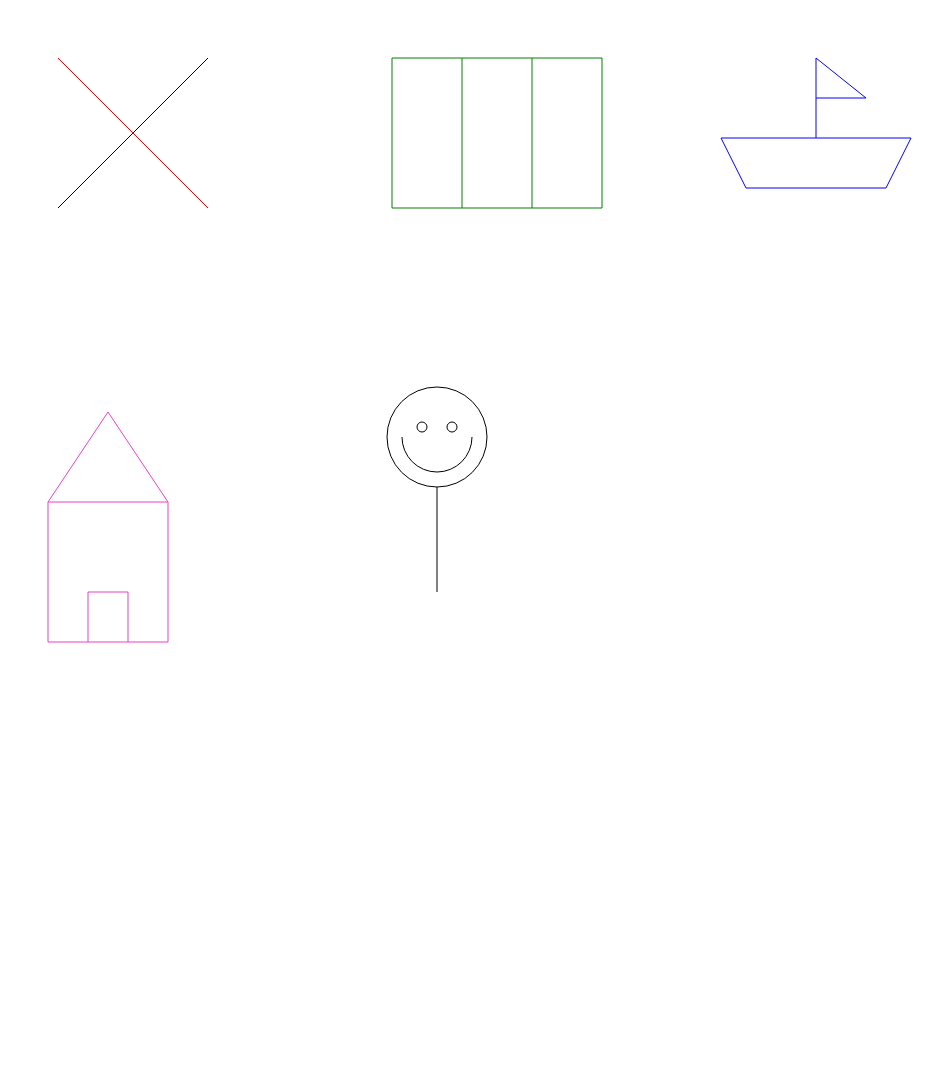
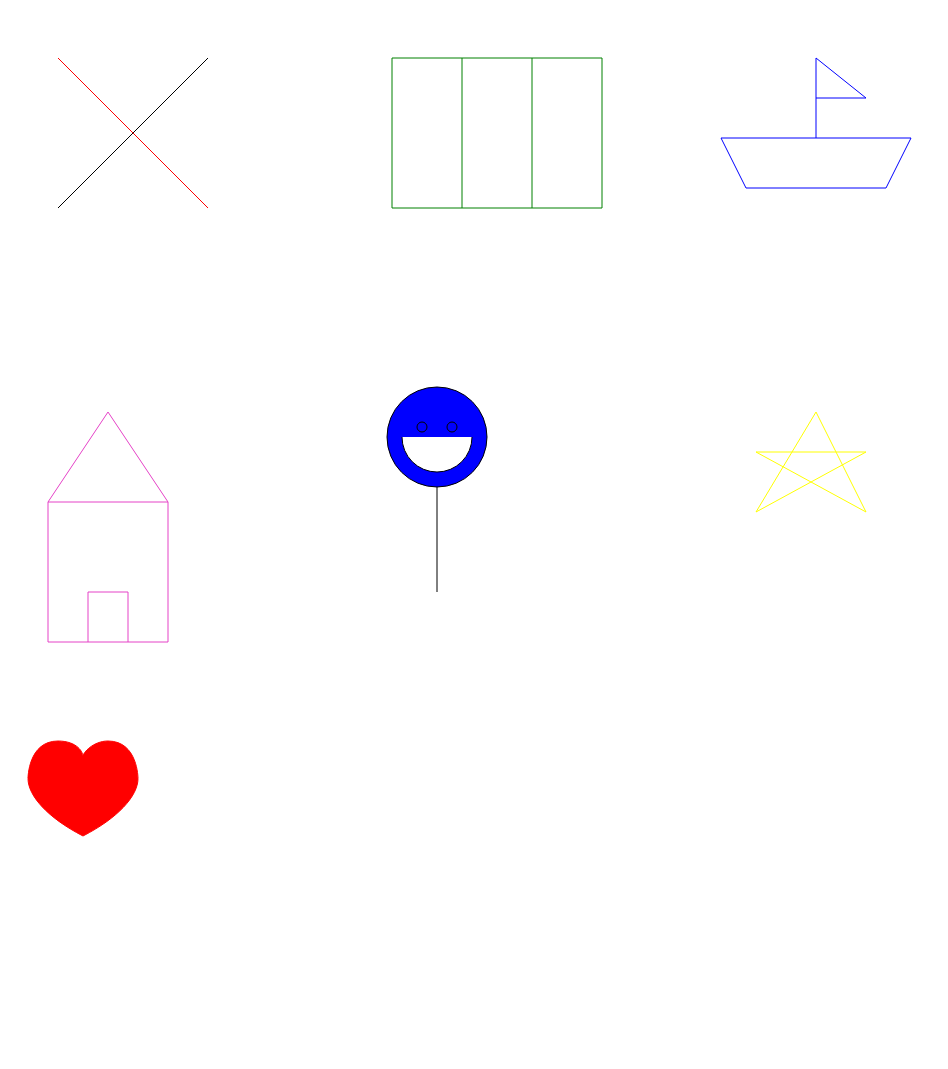
Before and after one commit to OGlou7/exercice-canvas, a plain HTML site: page index.html in a window 1280 px wide. Shown: the whole page, without its empty margins (0-948 px from the left). Before the commit the page ends 800 px from the top, so only its background shows below. Drawn offline with Linux system fonts and the light colour scheme.

Commit message:
js canvas

```diff
--- a/index.html
+++ b/index.html
@@ -22,6 +22,13 @@
   <canvas id="boy" width="350" height="350">
   Canvas :(
   </canvas>
+  <canvas id="star" width="350" height="350">
+  Canvas :(
+  </canvas>
+  <canvas id="heart" width="350" height="350">
+  Canvas :(
+  </canvas>
+
 </body>
 <script type="text/javascript" src="script.js"></script>
 </html>
--- a/script.js
+++ b/script.js
@@ -97,13 +97,16 @@ ctx.lineTo(160,280);
 ctx.moveTo(40,280);
 ctx.lineTo(160,280);
 // porte
+ctx.fillStyle = "blue";
 ctx.moveTo(80,280);
 ctx.lineTo(80,230);
+ctx.fillStyle = "blue";
 ctx.moveTo(120,280);
 ctx.lineTo(120,230);
+ctx.fillStyle = "blue";
 ctx.moveTo(80,230);
 ctx.lineTo(120,230);
-
+ctx.fill();
 ctx.stroke();
 ctx.closePath();
 
@@ -123,9 +126,38 @@ ctx.arc(60, 65, 5, 0, Math.PI * 2, true);
 ctx.moveTo(95, 65);
 ctx.arc(90, 65, 5, 0, Math.PI * 2, true);
 //corps
+ctx.fillStyle = "blue";
 ctx.moveTo(75,125);
 ctx.lineTo(75,230);
-
-
+ctx.fill();
 ctx.stroke();
 ctx.closePath();
+
+var c = document.getElementById("star");
+var ctx = c.getContext("2d");
+ctx.strokeStyle = "yellow";
+ctx.beginPath();
+ctx.moveTo(100,50);
+ctx.lineTo(40,150);
+ctx.lineTo(150,90);
+ctx.lineTo(40,90);
+ctx.lineTo(150,150);
+ctx.lineTo(100,50);
+ctx.stroke();
+ctx.closePath();
+
+var c = document.getElementById("heart");
+var ctx = c.getContext("2d");
+ctx.beginPath();
+ctx.moveTo(75, 40);
+ctx.fillStyle = "red";
+ctx.strokeStyle = "red";
+ctx.bezierCurveTo(75, 37, 70, 25, 50, 25);
+ctx.bezierCurveTo(20, 25, 20, 62.5, 20, 62.5);
+ctx.bezierCurveTo(20, 80, 40, 102, 75, 120);
+ctx.bezierCurveTo(110, 102, 130, 80, 130, 62.5);
+ctx.bezierCurveTo(130, 62.5, 130, 25, 100, 25);
+ctx.bezierCurveTo(85, 25, 75, 37, 75, 40);
+ctx.fill();
+ctx.stroke();
+ctx.closePath();
```
